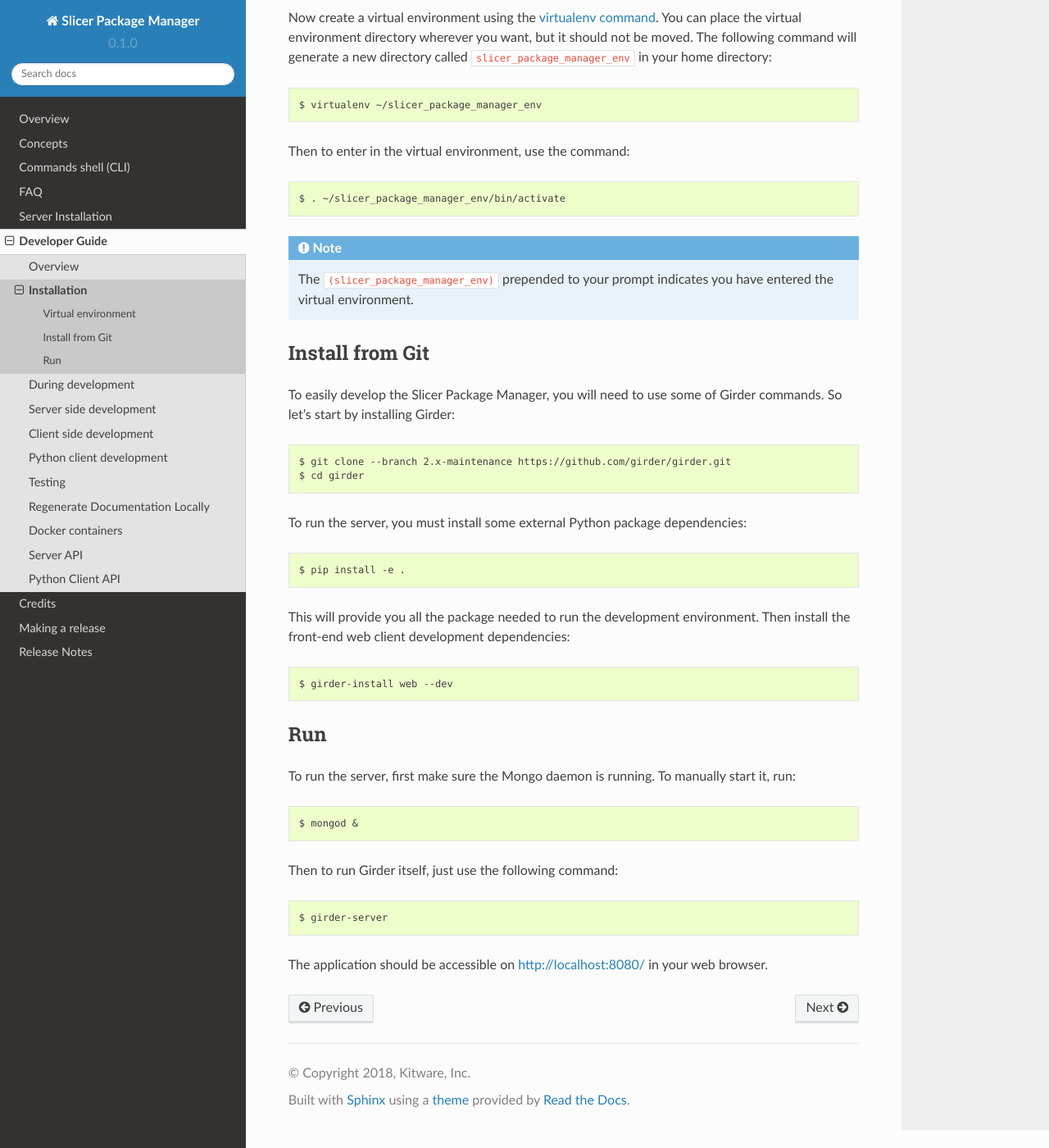
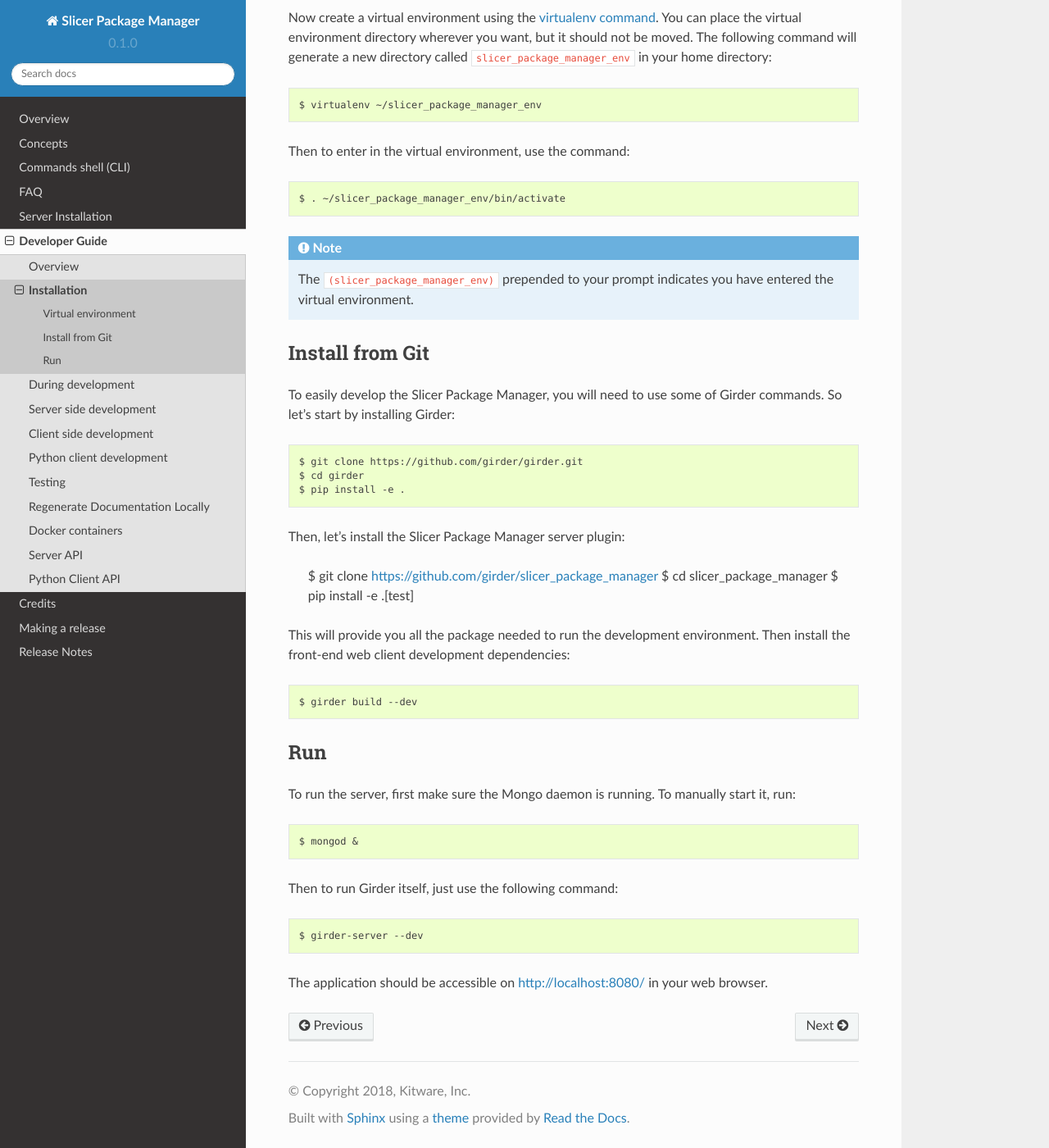
Before and after one commit to girder/slicer_package_manager, a Sphinx documentation site: the page built from docs/developer_guide/install.rst, in a window 1280 px wide and 1400 px high, scrolled down 442 px. Shown: the whole window at 82% size. Built offline with Sphinx 7.4.7 and the Read the Docs theme 2.0.0, drawn with Linux system fonts in a browser that asks for light colours.

Commit message:
Docs: Update develop & install documents to use Girder 3.x
This commit is a follow-up of these ones:
* fbbea3e62 (Docs: Update develop document removing obsolete details)
* e3098eaeb (Docs: Update Server API documentation to account for Girder 3.x related changes)
* 41be59493 (Server: Transition plugin from Girder 2.x to Girder 3.x)

It also explicitly includes instructions for installing the plugin.

```diff
--- a/CHANGES.rst
+++ b/CHANGES.rst
@@ -29,6 +29,8 @@
 -------------
 
 * Remove obsolete ``cleanNightly.sh`` script and update faq.
+
+* Update developer installation instructions to use Girder 3.x commands.
 
 Bug fixes
 ---------
--- a/docs/developer_guide/develop.rst
+++ b/docs/developer_guide/develop.rst
@@ -7,7 +7,7 @@
 
 If you are front-end development of Slicer package manager plugin, use::
 
-    $ girder-install web --watch-plugin slicer_package_manager
+    $ girder build --watch-plugin slicer_package_manager
 
 
 Server side development
--- a/docs/developer_guide/install.rst
+++ b/docs/developer_guide/install.rst
@@ -35,17 +35,23 @@
 To easily develop the Slicer Package Manager, you will need to use some of Girder commands.
 So let's start by installing Girder::
 
-    $ git clone --branch 2.x-maintenance https://github.com/girder/girder.git
+    $ git clone https://github.com/girder/girder.git
     $ cd girder
+    $ pip install -e .
 
-To run the server, you must install some external Python package dependencies::
 
-    $ pip install -e .
+Then, let's install the Slicer Package Manager server plugin:
+
+    $ git clone https://github.com/girder/slicer_package_manager
+    $ cd slicer_package_manager
+    $ pip install -e .[test]
+
 
 This will provide you all the package needed to run the development environment. Then install
 the front-end web client development dependencies::
 
-    $ girder-install web --dev
+    $ girder build --dev
+
 
 Run
 ---
@@ -56,6 +62,6 @@
 
 Then to run Girder itself, just use the following command::
 
-    $ girder-server
+    $ girder-server --dev
 
 The application should be accessible on http://localhost:8080/ in your web browser.
```
